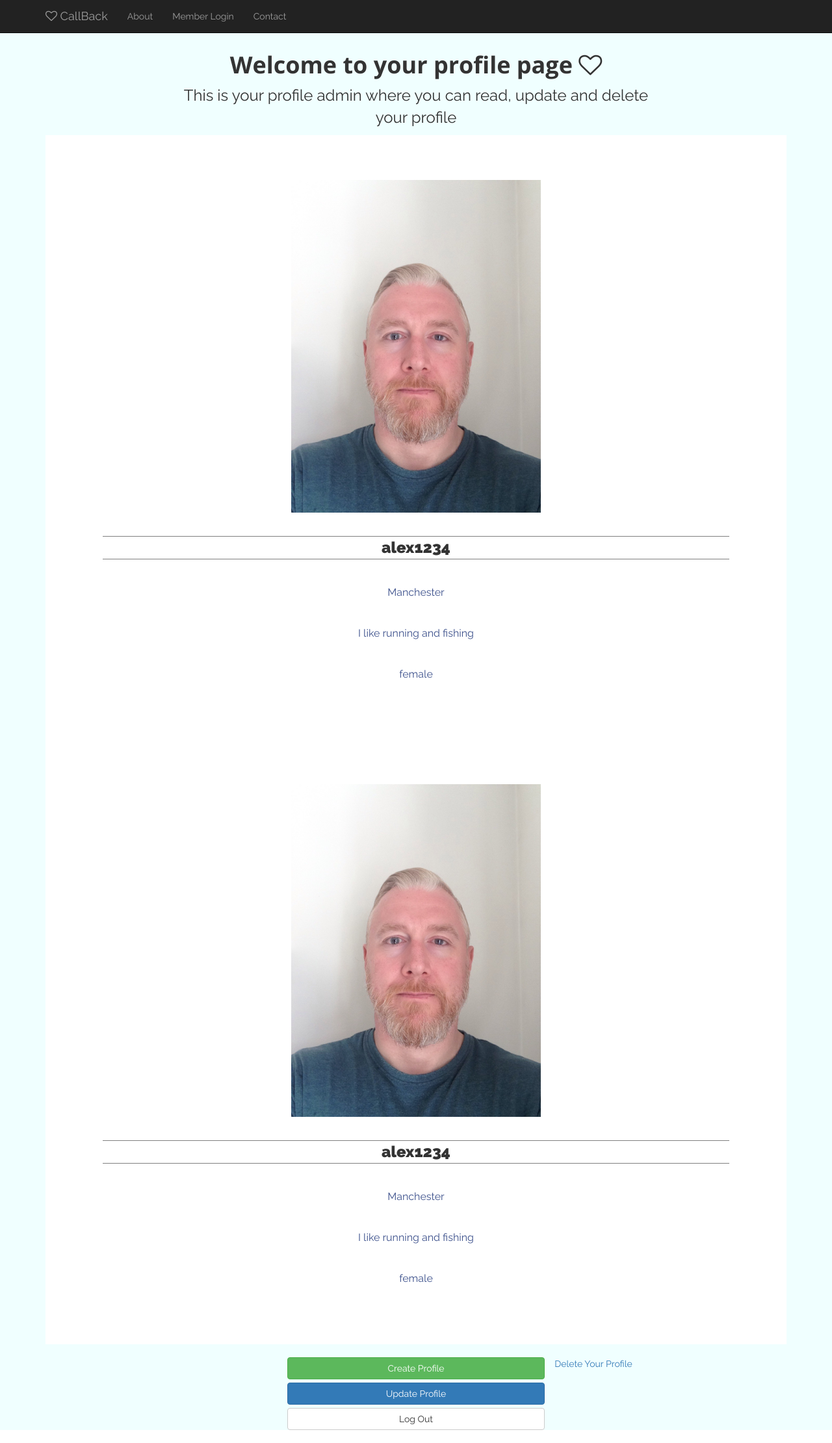
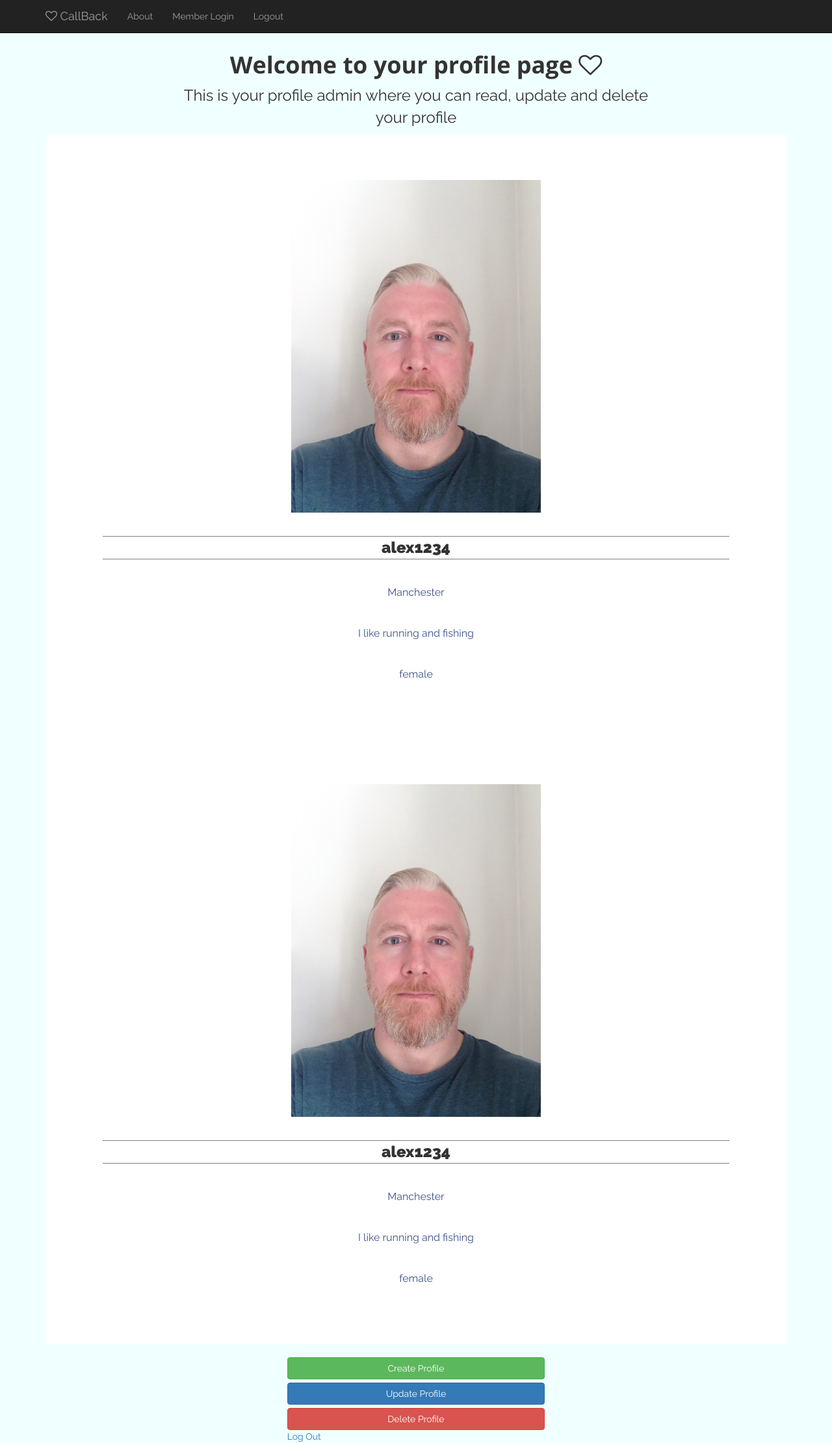
Before and after one commit to Tommy-B-Git/tb-project, a Flask app: a page that uses templates/myProfile.html in a window 1280 px wide. Shown: the whole page at 65% size. Run offline with Flask 2, Linux system fonts and the light colour scheme; a user stored in the database is signed in; data comes from the database, SQL or seed files in the repository; some libraries are stand-ins or nearby versions.

Commit message:
Updated Profile and nav templates

```diff
--- a/templates/myProfile.html
+++ b/templates/myProfile.html
@@ -39,10 +39,10 @@
       <br>
       <div class="col-md-4 col-md-offset-4">
       <a class="btn btn-success btn-block" href="{{ url_for('create_profile') }}">Create Profile</a>
-      <a class="btn btn-primary btn-block" href="{{ url_for('update_profile') }}">Update Profile</a><a
-      class="btn btn-default btn-block" href="{{ url_for('logout') }}">Log Out</a>
+      <a class="btn btn-primary btn-block" href="{{ url_for('update_profile') }}">Update Profile</a>
+      <a class="btn btn-danger btn-block" href="{{ url_for('delete_profile') }}">Delete Profile</a>
+      <a href="{{ url_for('logout') }}">Log Out</a>
       </div>
-      <a class="" href="#">Delete Your Profile</a>
     </div> <!-- end container -->
   </body>
   <script src="https://ajax.googleapis.com/ajax/libs/jquery/3.1.0/jquery.min.js"></script>
--- a/templates/navigation.html
+++ b/templates/navigation.html
@@ -22,7 +22,7 @@
                         <a href="{{ url_for('login') }}">Member Login</a>
                     </li>
                     <li>
-                        <a href="#">Contact</a>
+                        <a href="{{ url_for('logout') }}">Logout</a>
                     </li>
                 </ul>
             </div>
```
